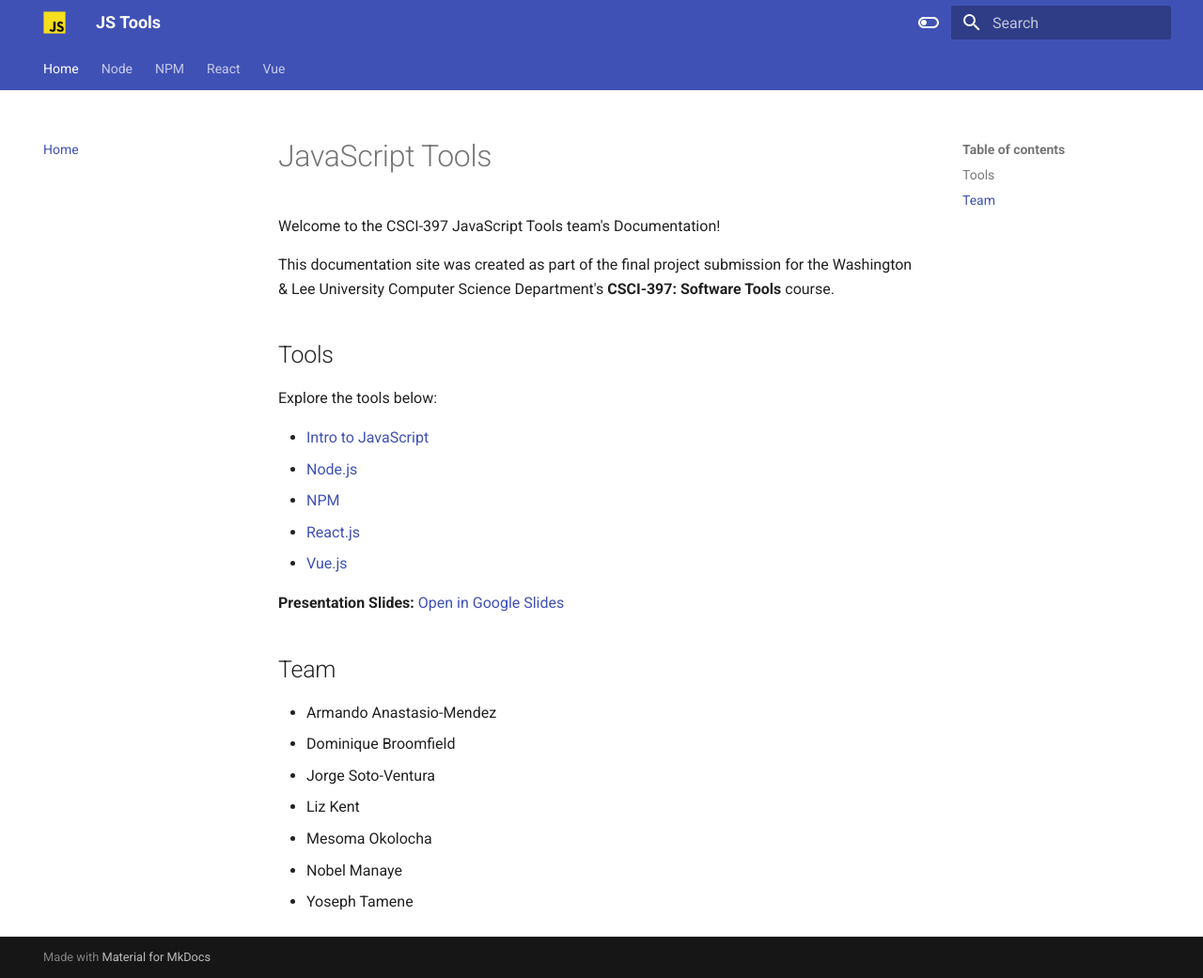
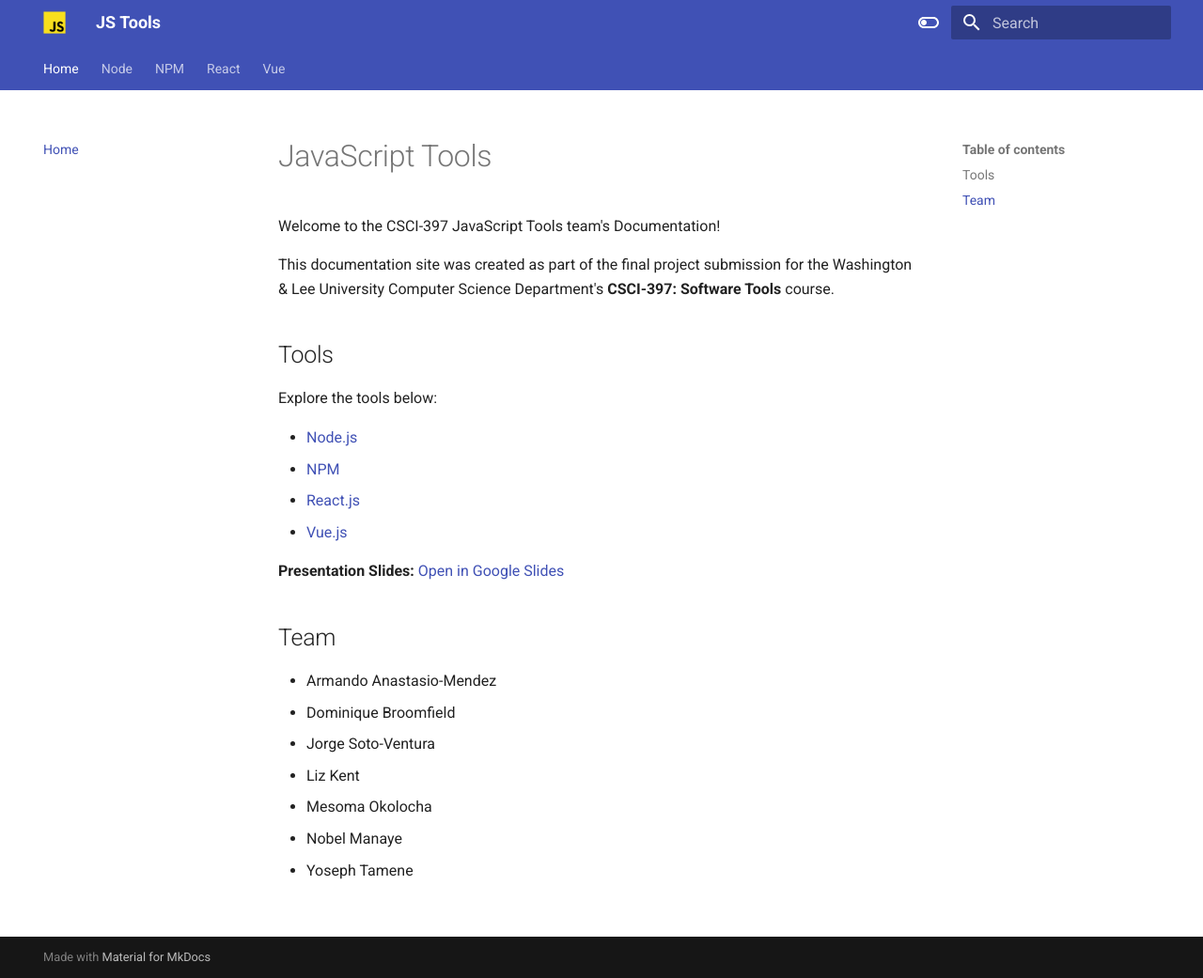
Before and after one commit to tameney22/js-tools, an MkDocs documentation site: the page built from docs/index.md, in a window 1280 px wide and 1041 px high. Shown: the whole window at 94% size. Built offline with MkDocs 1.6.1 and Material for MkDocs 9.7.7, drawn with Linux system fonts in a browser that asks for light colours.

Commit message:
update homepage

```diff
--- a/docs/index.md
+++ b/docs/index.md
@@ -8,10 +8,11 @@ This documentation site was created as part of the final project submission for
 
 Explore the tools below:
 
-- [Intro to JavaScript]()
+<!-- - [Intro to JavaScript]() -->
+
 - [Node.js](node)
 - [NPM](NPM)
-- [React.js](vue)
+- [React.js](react)
 - [Vue.js](vue)
 
 **Presentation Slides:** [Open in Google Slides](https://docs.google.com/presentation/d/1nB_EdBHW2uOwyUc2y_9nw5GWYWUvCQ7inQTnX9lC7zg/edit)
```
